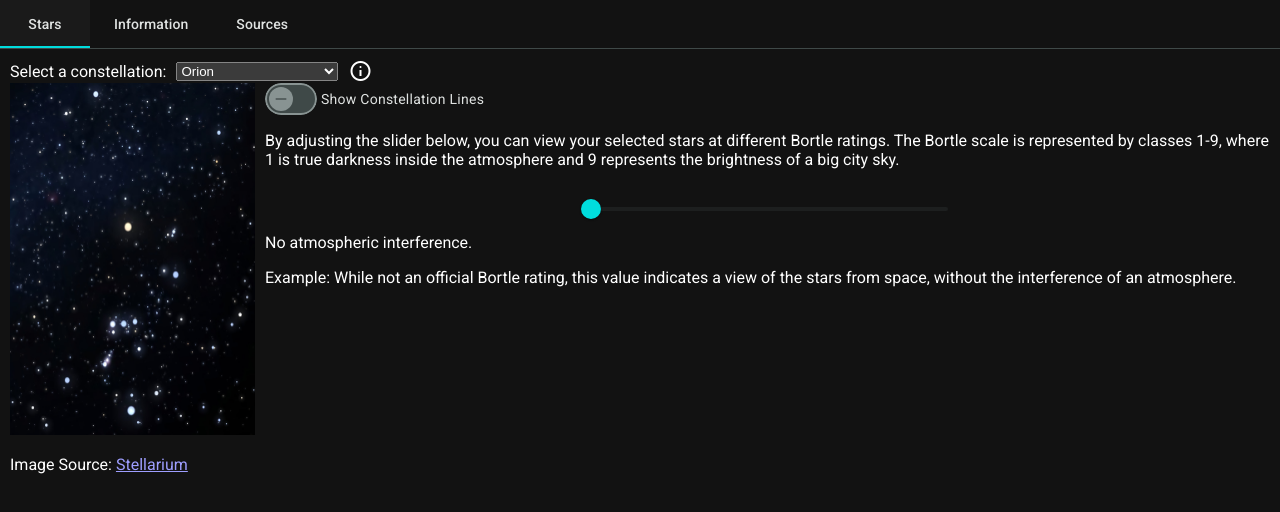
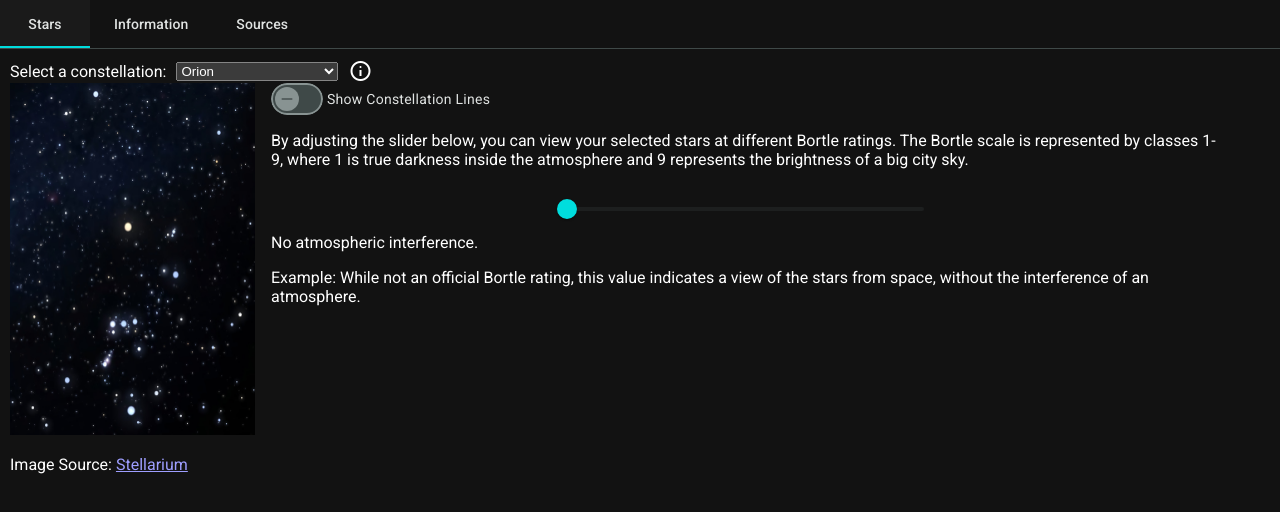
Before and after one commit to peteyus/dark-skies, an Angular app: page /stars in a window 1280 px wide. Shown: the top 512 px of the page. Built offline with nearby package versions, Linux system fonts and the light colour scheme.

Commit message:
Update image stylesheet

```diff
--- a/src/app/image/image.component.html
+++ b/src/app/image/image.component.html
@@ -10,13 +10,13 @@
 </div>
 
 <div class="desktop">
-    <div>
+    <div class="image">
         <img priority [ngSrc]="'assets/' + constellation + '-b' + selectedValue + (showLines ? '-lines' : '') + '.jpg'"
             width="245" height="352">
         <p class="small">Image Source: <a href="https://www.stellarium-labs.com/stellarium-mobile-plus/">Stellarium</a>
         </p>
     </div>
-    <div>
+    <div class="text-content">
         <mat-slide-toggle [(ngModel)]="showLines" name="showLines">Show Constellation Lines</mat-slide-toggle>
         <app-bortle (bortleChanged)="bortleChanged($event)"></app-bortle>
     </div>
--- a/src/app/image/image.component.scss
+++ b/src/app/image/image.component.scss
@@ -1,25 +1,32 @@
 :host {
     padding-top: 10px;
 
-    .mobile,
-    .desktop {
-        display: none
+    div.mobile {
+        display: flex;
+        flex-wrap: wrap;
+        flex-direction: column;
+        gap: 10px;
+        align-items: center;
+    }
+
+    div.desktop {
+        display: flex;
+        gap: 16px;
+    }
+
+    .text-content {
+        max-width: 75%;
     }
 
     @media screen and (max-width: 899px) {
-        div.mobile {
-            display: flex;
-            flex-wrap: wrap;
-            flex-direction: column;
-            gap: 10px;
-            align-items: center;
+        div.desktop {
+            display: none;
         }
     }
 
     @media screen and (min-width: 900px) {
-        div.desktop {
-            display: flex;
-            gap: 10px;
+        div.mobile {
+            display: none;
         }
     }
 }
```
